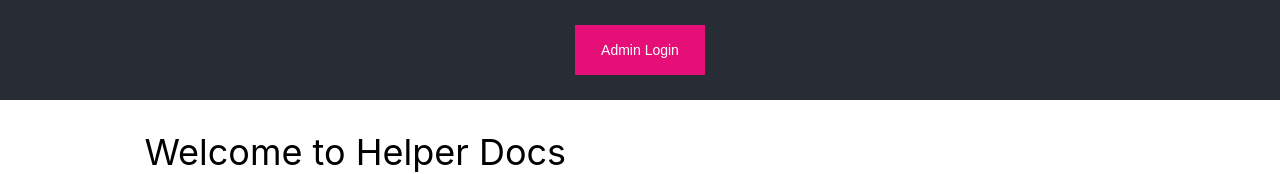
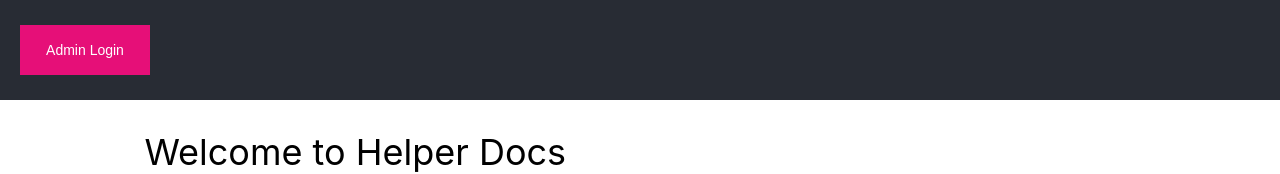
Before and after one commit to ankitaAmdocs/my-app, a React (Create React App) app: page / in a window 1280 px wide. Shown: the top 174 px of the page. Built offline with nearby package versions, Linux system fonts and the light colour scheme.

Commit message:
Update App.css

```diff
--- a/src/App.css
+++ b/src/App.css
@@ -18,10 +18,11 @@
   min-height: 100px;
   display: flex;
   flex-direction: column;
-  align-items: center;
+  align-items: flex-start;
   justify-content: center;
   font-size: calc(10px + 2vmin);
   color: white;
+  padding-left: 20px;
 }
 
 .App-link {
```
